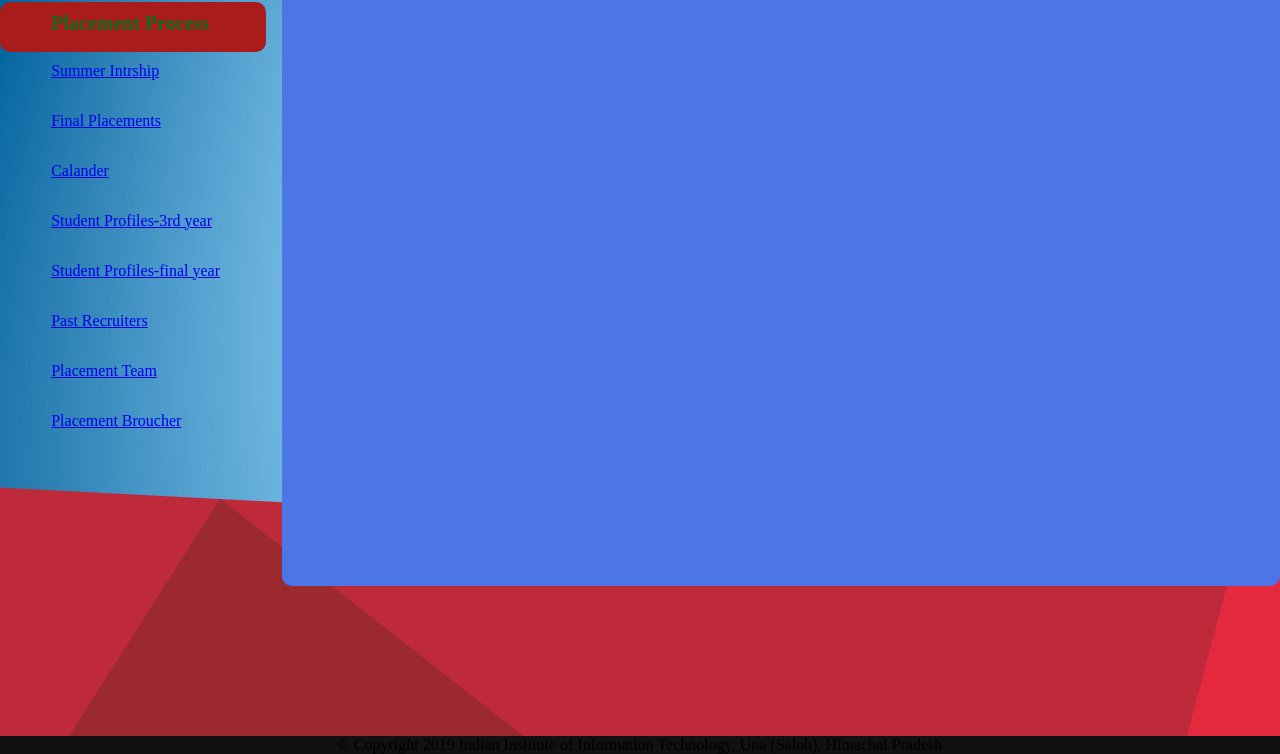
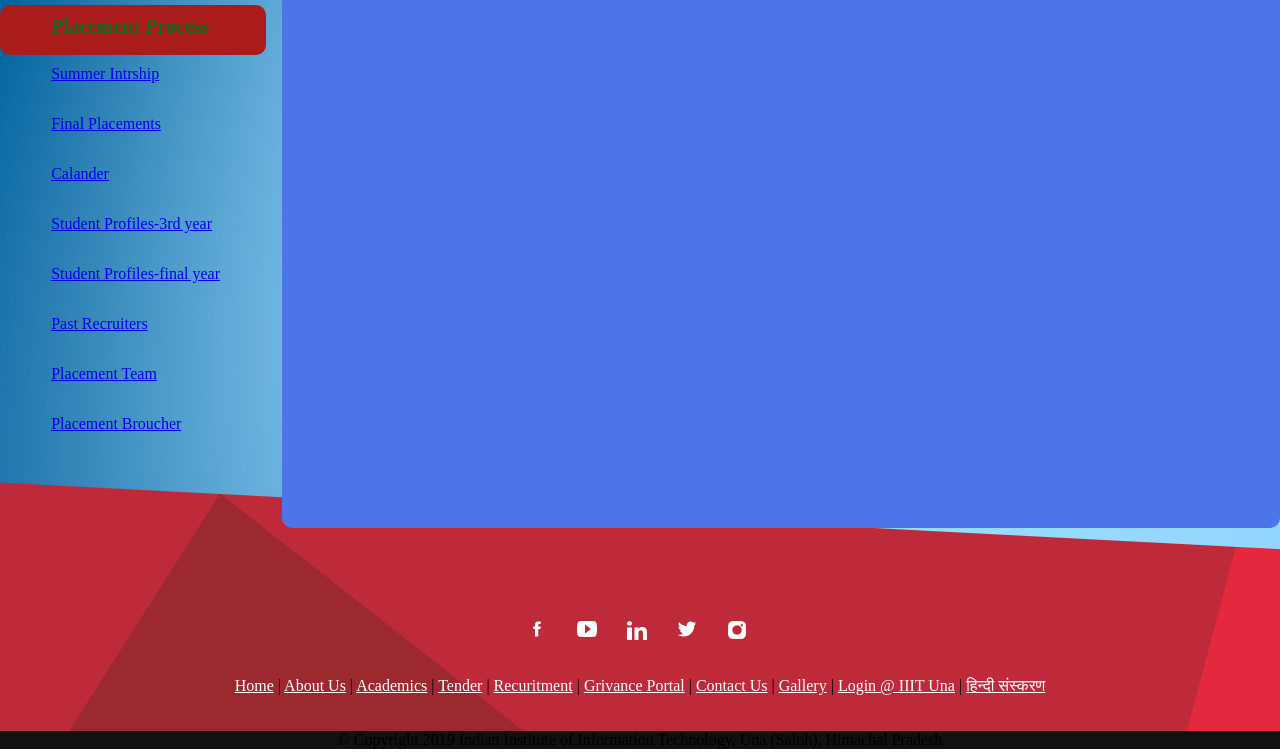
Before and after one commit to skvg/IIITU-placement_cell-website, a plain HTML site: page index.html in a window 1280 px wide. Shown: the part 192-946 px from the top of the page. Drawn offline with Linux system fonts and the light colour scheme.

Commit message:
some link updates and much more

```diff
--- a/index.css
+++ b/index.css
@@ -8,8 +8,8 @@ body {
   float: left;
   padding-left: 40px;
   padding-top: 20px;
-  width: 100px;
-  height: 100px;
+  width: 150px;
+  height: 150px;
 }
 
 #logo_name {
@@ -33,7 +33,7 @@ body {
   float: left;
   height: 600px;
   border-radius: 10px;
-  padding-top: 50px;
+  padding-top: 11px;
 }
 
 div div div ul {
@@ -67,7 +67,7 @@ div div div ul li {
 #second {
   width: 78%;
   float: right;
-  height: 650px;
+  height: 550px;
   background-color: #4c76e8;
   border-radius: 10px;
 }
@@ -80,12 +80,52 @@ div div div ul li {
   width: 100%;
   height: 250px;
   background-image: url(footer-bg.png);
-  margin-top: -100px;
+  margin-top: -108px;
+}
+
+#footer-logo {
+  text-align: center;
+  padding-top: 140px;
+}
+
+#fb {
+  width: 50px;
+  float: left;
+  padding-left: 40%;
+}
+
+#youtube {
+  width: 50px;
+  float: left;
+}
+
+#linkedin {
+  width: 50px;
+  float: left;
+}
+
+#twitter {
+  width: 50px;
+  float: left;
+}
+
+#insta {
+  width: 50px;
+  float: left;
+}
+
+#footer-list {
+  text-align: center;
+  padding-top: 40px;
+  color: #000000;
+}
+
+div div p a {
+  color: #fff;
 }
 
 #copyright {
   background-color: #111;
-  margin-top: 0px;
 }
 
 #footer {
--- a/index.html
+++ b/index.html
@@ -43,10 +43,60 @@
       <div id="clear"></div>
     </div>
     <div id="footer-bg">
+      <div id="footer-logo">
+        <div id="fb">
+          <a href="https://www.facebook.com/iiituna/" target="Blank">
+            <img src="icons/facebook.png" alt="facebook">
+          </a>
+        </div>
+        <div id="youtube">
+          <a href="https://www.youtube.com/channel/UCvae3hoFxAXafiwH5ZIKTlA" target="Blank">
+            <img src="icons/youtube.png" alt="youtube">
+          </a>
+        </div>
+        <div id="linkedin">
+          <a href="https://in.linkedin.com/school/iiituna/" target="Blank">
+            <img src="icons/linkedin.png" alt="linkedin">
+          </a>
+        </div>
+        <div id="twitter">
+          <a href="https://twitter.com/iiituna" target="Blank">
+            <img src="icons/twitter.png" alt="twitter">
+          </a>
+        </div>
+        <div id="insta">
+          <a href="#" target="Blank">
+            <img src="icons/instagram.png" alt="instagram">
+          </a>
+        </div>
+
+      </div>
+      <p id="footer-list">
+        <a href="http://www.iiitu.ac.in/index.html">Home</a>
+        |
+        <a href="http://www.iiitu.ac.in/aboutus.html">About Us</a>
+        |
+        <a href="http://www.iiitu.ac.in/academic.html">Academics</a>
+        |
+        <a href="http://www.iiitu.ac.in/tender.html">Tender</a>
+        |
+        <a href="http://www.iiitu.ac.in/recuritment.html">Recuritment</a>
+        |
+        <a href="http://www.iiitu.ac.in/grievances.html">Grivance Portal</a>
+        |
+        <a href="http://www.iiitu.ac.in/contact.html">Contact Us</a>
+        |
+        <a href="http://www.iiitu.ac.in/gallery.html">Gallery</a>
+        |
+        <a href="https://www.gmail.com">Login @ IIIT Una</a>
+        |
+        <a href="iiitu.ac.in/hindi/">हिन्दी संस्करण</a>
+      </p>
     </div>
     <div id="copyright">
       <footer id="footer">&copy; Copyright 2019 Indian Institute of Information Technology, Una (Saloh), Himachal Pradesh</footer>
     </div>
+  </div>
 </body>
 
 </html>
```
Also changed, not shown: icons/facebook.png (added), icons/instagram.png (added), icons/linkedin.png (added), icons/twitter.png (added), icons/youtube.png (added).
